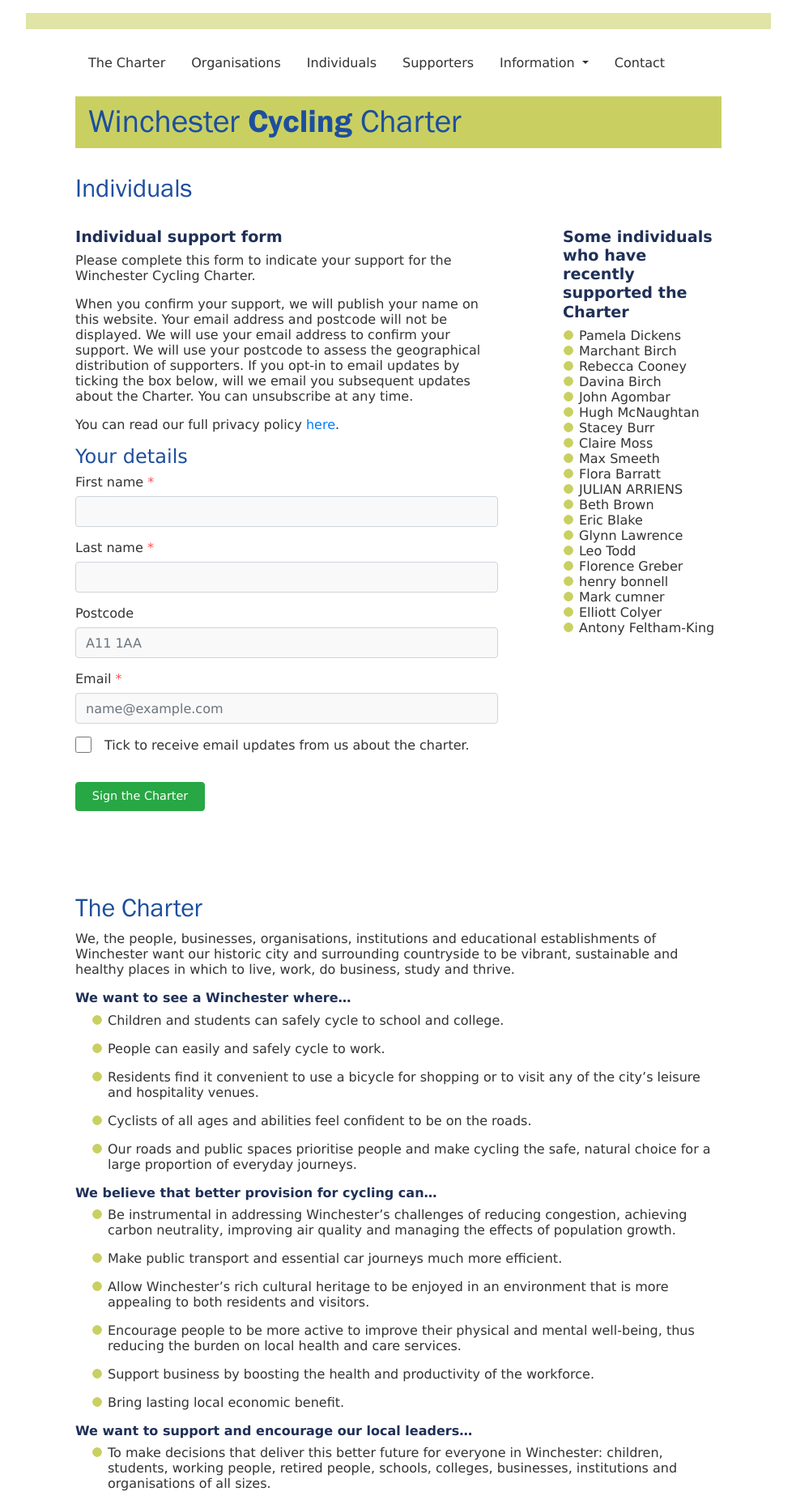
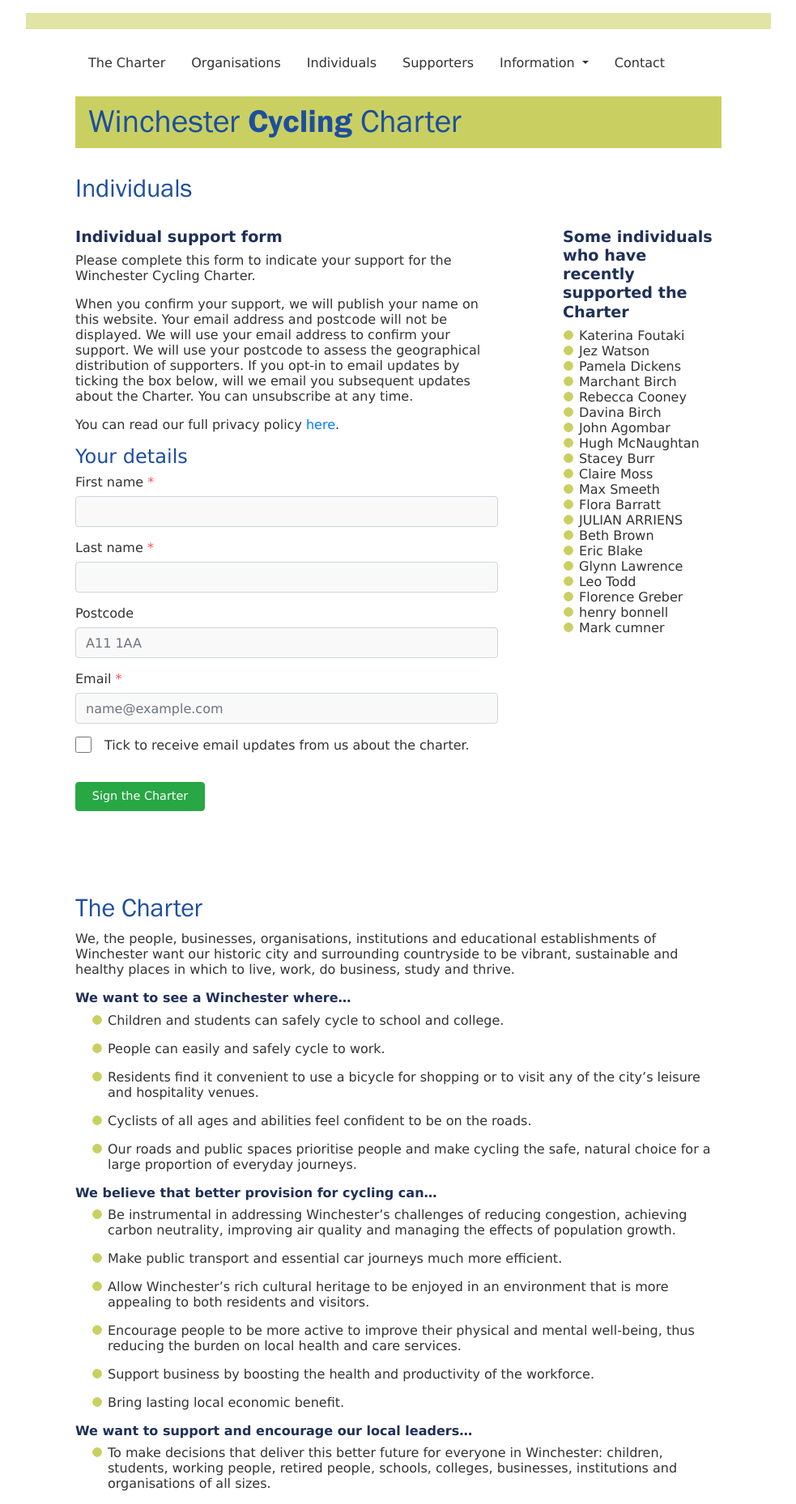
Before and after one commit to winchestercyclingcharter/winchestercyclingcharter.github.io, a Jekyll site: the page built from ind-page.md, in a window 1280 px wide. Shown: the whole page at 81% size, without its empty margins (148-1131 px from the left). Built offline with Jekyll 4.4.1, drawn with Linux system fonts in a browser that asks for light colours; nearby versions of some CDN libraries.

Commit message:
Update people.yml

```diff
--- a/_data/people.yml
+++ b/_data/people.yml
@@ -559,3 +559,5 @@ people:
 - { lastname: Cooney, firstname: Rebecca, dt: 20211012-092354-960591 }
 - { lastname: Smeeth, firstname: Max, dt: 20210926-141202-092400 }
 - { lastname: Dickens, firstname: Pamela, dt: 20211013-075057-700212 }
+- { lastname: Watson, firstname: Jez, dt: 20211014-114504-816611 }
+- { lastname: Foutaki, firstname: Katerina, dt: 20211014-115739-117987 }
```
